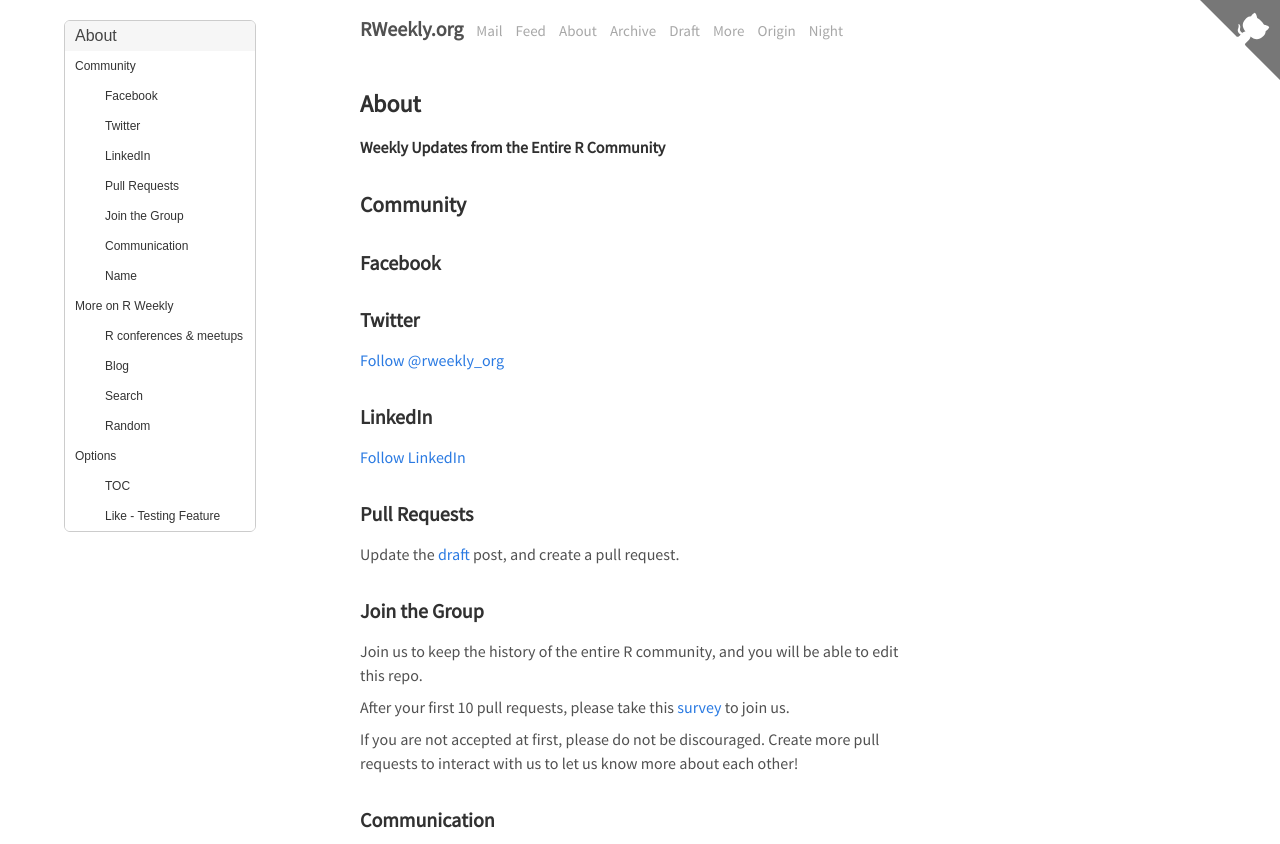
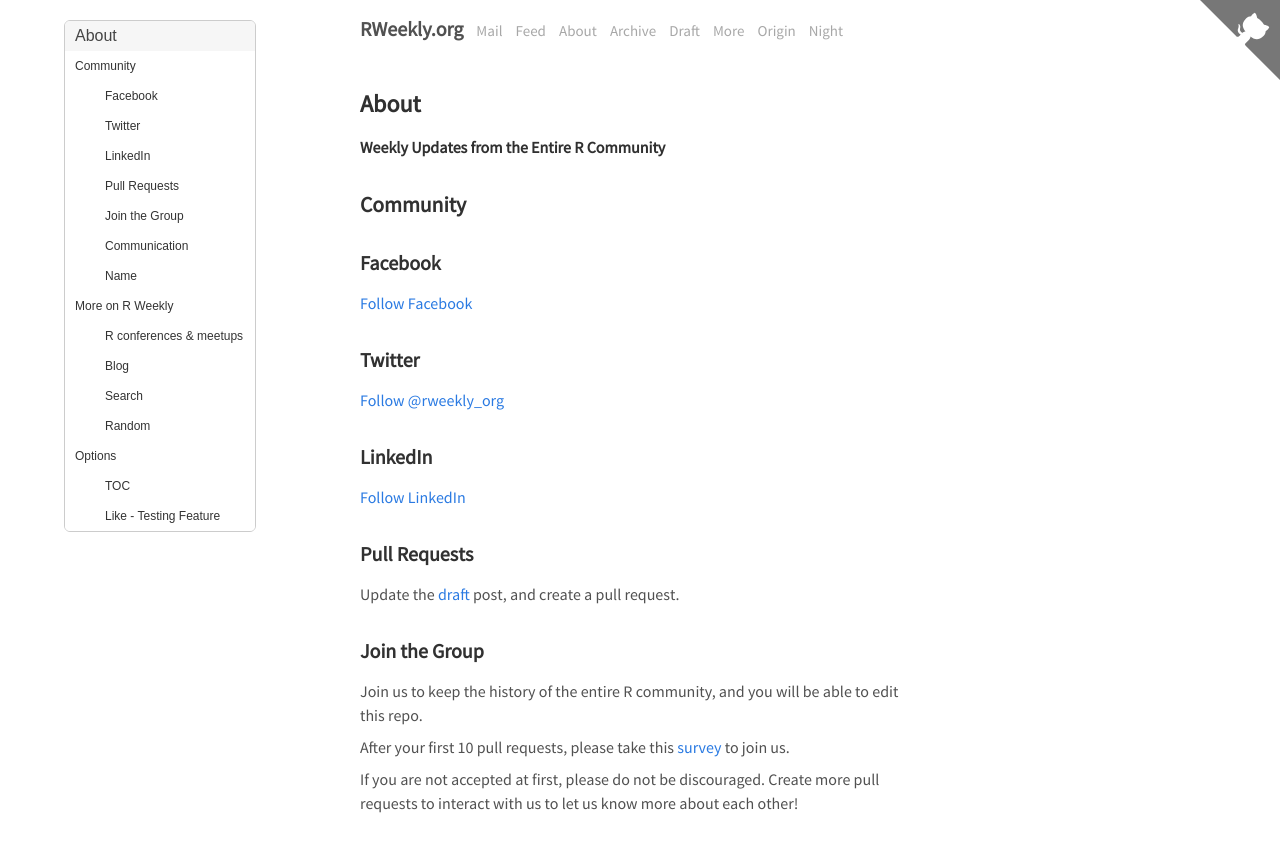
Before and after one commit to rweekly/rweekly.org, a Jekyll site: the page built from about.md, in a window 1280 px wide and 900 px high, cut to the strip 0-844 px from the top of the window. Built offline with Jekyll 4.4.1, drawn with Linux system fonts in a browser that asks for light colours; comment, search, counter and statistics services are not loaded.

Commit message:
Update: social media links

```diff
--- a/about.md
+++ b/about.md
@@ -9,7 +9,11 @@
 
 ### Facebook
 
-<div class="fb-page" data-href="https://www.facebook.com/rweekly/" data-small-header="false" data-adapt-container-width="true" data-hide-cover="false" data-show-facepile="true"></div>
+<div class="fb-page" data-href="https://www.facebook.com/rweekly/" data-small-header="false" data-adapt-container-width="true" data-hide-cover="false" data-show-facepile="true">
+<a
+  href="https://www.facebook.com/rweekly/">
+Follow Facebook</a>
+</div>
 
 <p></p>
 
```
